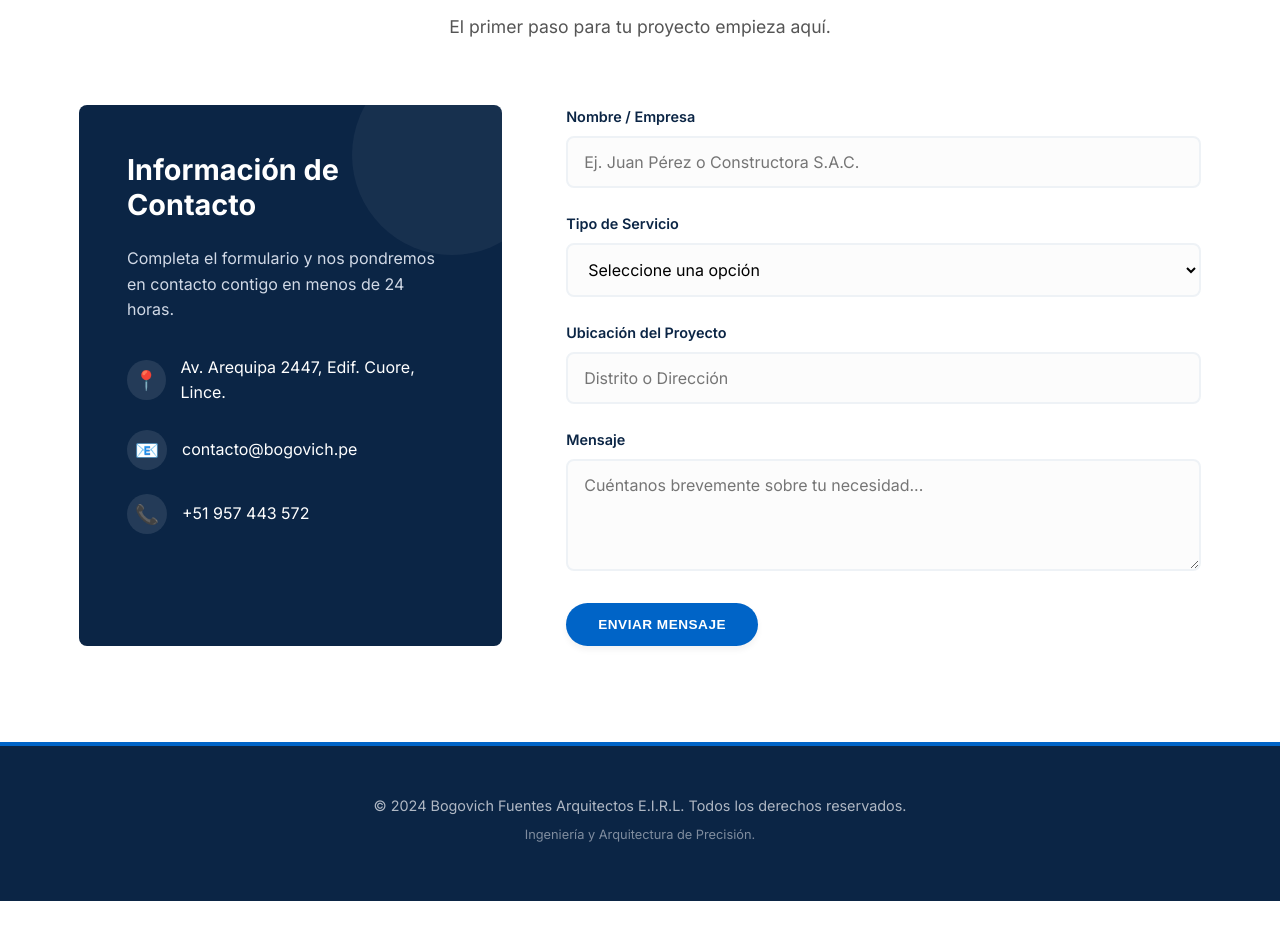
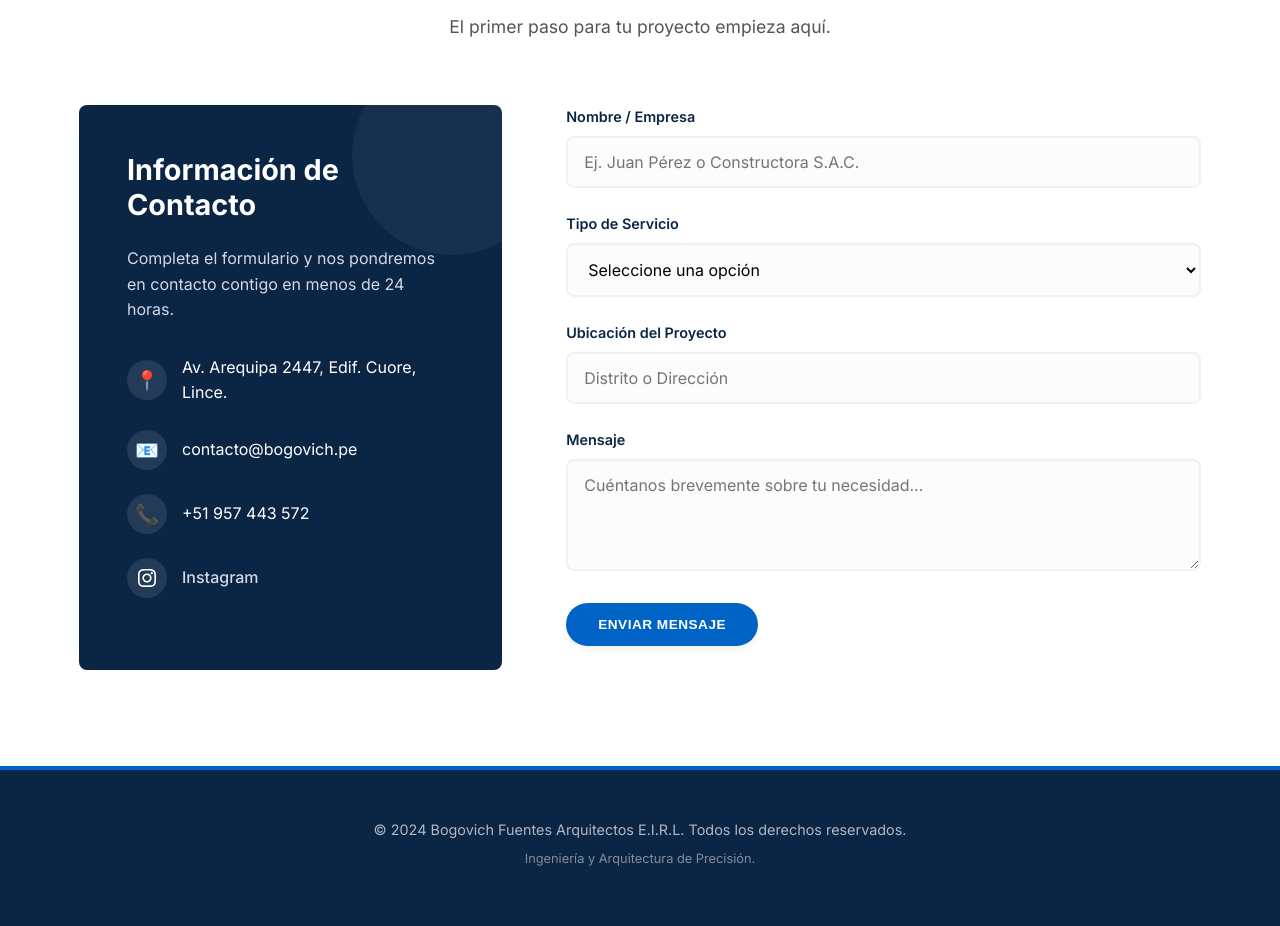
Before and after one commit to djossue-a11y/Bogovich, a plain HTML site: page index.html in a window 1280 px wide. Shown: the part 3363-4289 px from the top of the page. Before the commit the page ends 4264 px from the top, so only its background shows below. Drawn offline with Linux system fonts and the light colour scheme.

Commit message:
Update index.html

```diff
--- a/index.html
+++ b/index.html
@@ -229,7 +229,11 @@
         .contact-info p { color: #d1d9e6; margin-bottom: 2rem; }
 
         .info-item { display: flex; align-items: center; gap: 15px; margin-bottom: 1.5rem; font-size: 1rem; }
-        .info-icon { width: 40px; height: 40px; background: rgba(255,255,255,0.1); border-radius: 50%; display: flex; align-items: center; justify-content: center; font-size: 1.2rem; }
+        .info-icon { width: 40px; height: 40px; background: rgba(255,255,255,0.1); border-radius: 50%; display: flex; align-items: center; justify-content: center; font-size: 1.2rem; flex-shrink: 0; }
+
+        /* Estilo para el link de Instagram */
+        .contact-link { color: #d1d9e6; font-weight: 500; }
+        .contact-link:hover { color: #fff; text-decoration: underline; }
 
         .form-group { margin-bottom: 1.5rem; position: relative; }
         .form-group label { display: block; margin-bottom: 0.5rem; font-weight: 600; font-size: 0.9rem; color: var(--primary-blue); }
@@ -428,6 +432,19 @@
                         <div class="info-icon">📞</div>
                         <span>+51 957 443 572</span>
                     </div>
+
+                    <!-- NUEVO ENLACE DE INSTAGRAM -->
+                    <div class="info-item">
+                        <div class="info-icon">
+                            <!-- SVG Logo Instagram -->
+                            <svg viewBox="0 0 24 24" width="18" height="18" fill="white">
+                                <path d="M12 2.163c3.204 0 3.584.012 4.85.07 3.252.148 4.771 1.691 4.919 4.919.058 1.265.069 1.645.069 4.849 0 3.205-.012 3.584-.069 4.849-.149 3.225-1.664 4.771-4.919 4.919-1.266.058-1.644.07-4.85.07-3.204 0-3.584-.012-4.85-.07-3.26-.149-4.771-1.699-4.919-4.92-.058-1.265-.07-1.644-.07-4.849 0-3.204.013-3.583.07-4.849.149-3.227 1.664-4.771 4.919-4.919 1.266-.057 1.645-.069 4.849-.069zm0-2.163c-3.259 0-3.667.014-4.947.072-4.358.2-6.78 2.618-6.98 6.98-.059 1.281-.073 1.689-.073 4.948 0 3.259.014 3.668.072 4.948.2 4.358 2.618 6.78 6.98 6.98 1.281.058 1.689.072 4.948.072 3.259 0 3.668-.014 4.948-.072 4.354-.2 6.782-2.618 6.979-6.98.059-1.28.073-1.689.073-4.948 0-3.259-.014-3.667-.072-4.947-.196-4.354-2.617-6.78-6.979-6.98-1.281-.059-1.69-.073-4.949-.073zm0 5.838c-3.403 0-6.162 2.759-6.162 6.162s2.759 6.163 6.162 6.163 6.162-2.759 6.162-6.163c0-3.403-2.759-6.162-6.162-6.162zm0 10.162c-2.209 0-4-1.79-4-4 0-2.209 1.791-4 4-4s4 1.791 4 4c0 2.21-1.791 4-4 4zm6.406-11.845c-.796 0-1.441.645-1.441 1.44s.645 1.44 1.441 1.44c.795 0 1.439-.645 1.439-1.44s-.644-1.44-1.439-1.44z"/>
+                            </svg>
+                        </div>
+                        <a href="https://www.instagram.com/bogovich_fuentes_arq" target="_blank" class="contact-link">Instagram</a>
+                    </div>
+                    <!-- FIN INSTAGRAM -->
+
                 </div>
 
                 <form id="contactForm" class="contact-form reveal">
@@ -475,25 +492,21 @@
 
     <script>
         // 1. SCROLL REVEAL ANIMATION
-        // Detecta cuando los elementos entran en pantalla para animarlos
         const revealElements = document.querySelectorAll('.reveal');
 
         const revealOnScroll = new IntersectionObserver((entries, observer) => {
             entries.forEach(entry => {
                 if (entry.isIntersecting) {
                     entry.target.classList.add('active');
-                    // Opcional: dejar de observar una vez animado para mejor performance
-                    // observer.unobserve(entry.target);
                 }
             });
         }, {
-            threshold: 0.15, // El elemento debe ser 15% visible antes de animar
+            threshold: 0.15,
             rootMargin: "0px 0px -50px 0px"
         });
 
         revealElements.forEach(el => revealOnScroll.observe(el));
 
-        // Animación específica para los títulos (h2 line underline)
         const titleSections = document.querySelectorAll('.section-title');
         const revealTitle = new IntersectionObserver((entries) => {
             entries.forEach(entry => {
@@ -503,7 +516,6 @@
         titleSections.forEach(el => revealTitle.observe(el));
 
         // 2. HEADER SHRINK EFFECT
-        // Reduce el header al hacer scroll hacia abajo
         const header = document.getElementById('mainHeader');
         window.addEventListener('scroll', () => {
             if (window.scrollY > 50) {
@@ -521,7 +533,6 @@
             const originalText = btn.innerText;
             const feedbackDiv = document.getElementById('formFeedback');
 
-            // UI Feedback de carga
             btn.innerText = "Procesando...";
             btn.disabled = true;
             btn.style.opacity = "0.7";
@@ -535,26 +546,22 @@
             const subject = `Consulta Web: ${service} - ${name}`;
             const body = `Nombre/Empresa: ${name}%0D%0ATipo de Servicio: ${service}%0D%0AUbicación: ${location}%0D%0AMensaje:%0D%0A${message}`;
 
-            // Mostrar mensaje de éxito antes de redirigir al mailto
             feedbackDiv.innerHTML = `<strong>¡Gracias ${name}!</strong><br>Abriendo tu cliente de correo...`;
             feedbackDiv.className = "form-feedback success";
             feedbackDiv.style.display = "block";
 
             setTimeout(() => {
-                // Redirección mailto
                 window.location.href = `mailto:${email}?subject=${encodeURIComponent(subject)}&body=${body}`;
 
-                // Resetear formulario
                 this.reset();
                 btn.innerText = originalText;
                 btn.disabled = false;
                 btn.style.opacity = "1";
 
-                // Ocultar mensaje después de unos segundos
                 setTimeout(() => {
                     feedbackDiv.style.display = "none";
                 }, 5000);
-            }, 1500); // Espera 1.5s para que lea el mensaje
+            }, 1500);
         });
     </script>
 </body>
```
